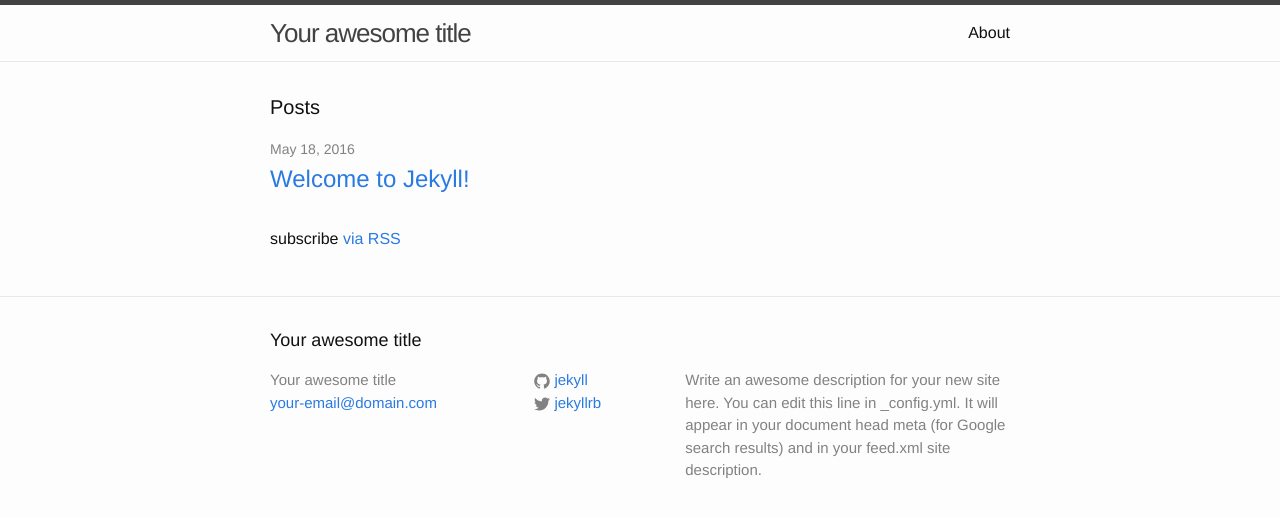
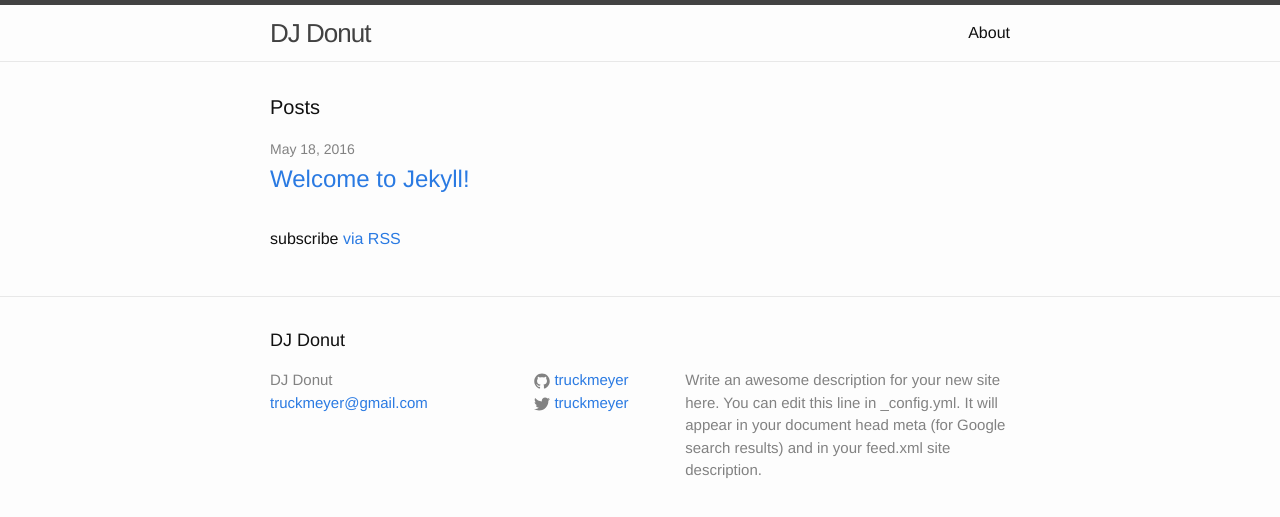
Before and after one commit to truckmeyer/truckmeyer.github.io, a Jekyll site: the page built from index.html, in a window 1280 px wide. Shown: the top 517 px of the page. Built offline with Jekyll 4.4.1, drawn with Linux system fonts in a browser that asks for light colours.

Commit message:
Update _config.yml

```diff
--- a/_config.yml
+++ b/_config.yml
@@ -6,16 +6,16 @@
 # 'jekyll serve'. If you change this file, please restart the server process.
 
 # Site settings
-title: Your awesome title
-email: your-email@domain.com
+title: DJ Donut
+email: truckmeyer@gmail.com
 description: > # this means to ignore newlines until "baseurl:"
   Write an awesome description for your new site here. You can edit this
   line in _config.yml. It will appear in your document head meta (for
   Google search results) and in your feed.xml site description.
 baseurl: "" # the subpath of your site, e.g. /blog
-url: "http://yourdomain.com" # the base hostname & protocol for your site
-twitter_username: jekyllrb
-github_username:  jekyll
+url: "http://djdonut.com" # the base hostname & protocol for your site
+twitter_username: truckmeyer
+github_username:  truckmeyer
 
 # Build settings
 markdown: kramdown
```
